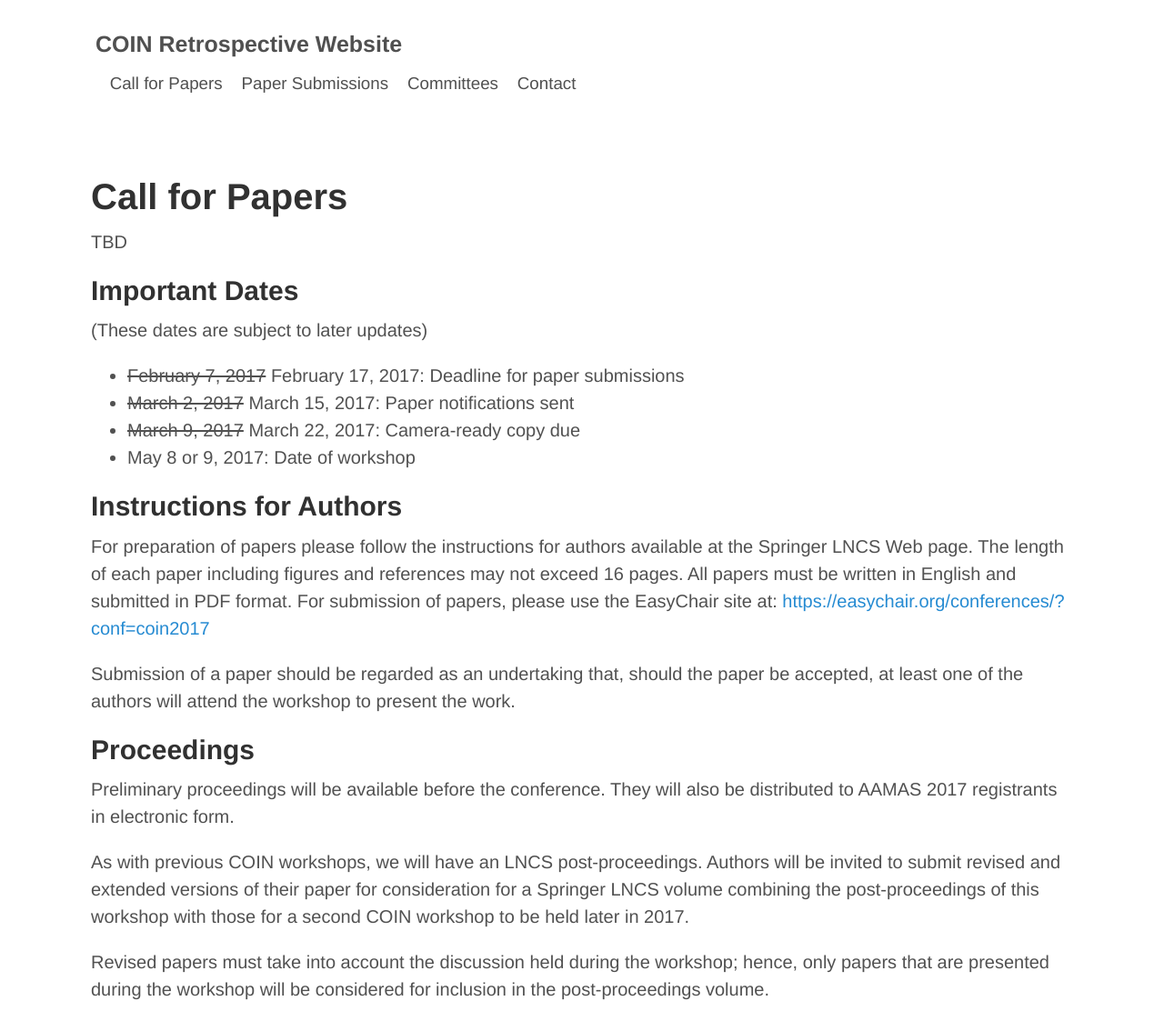
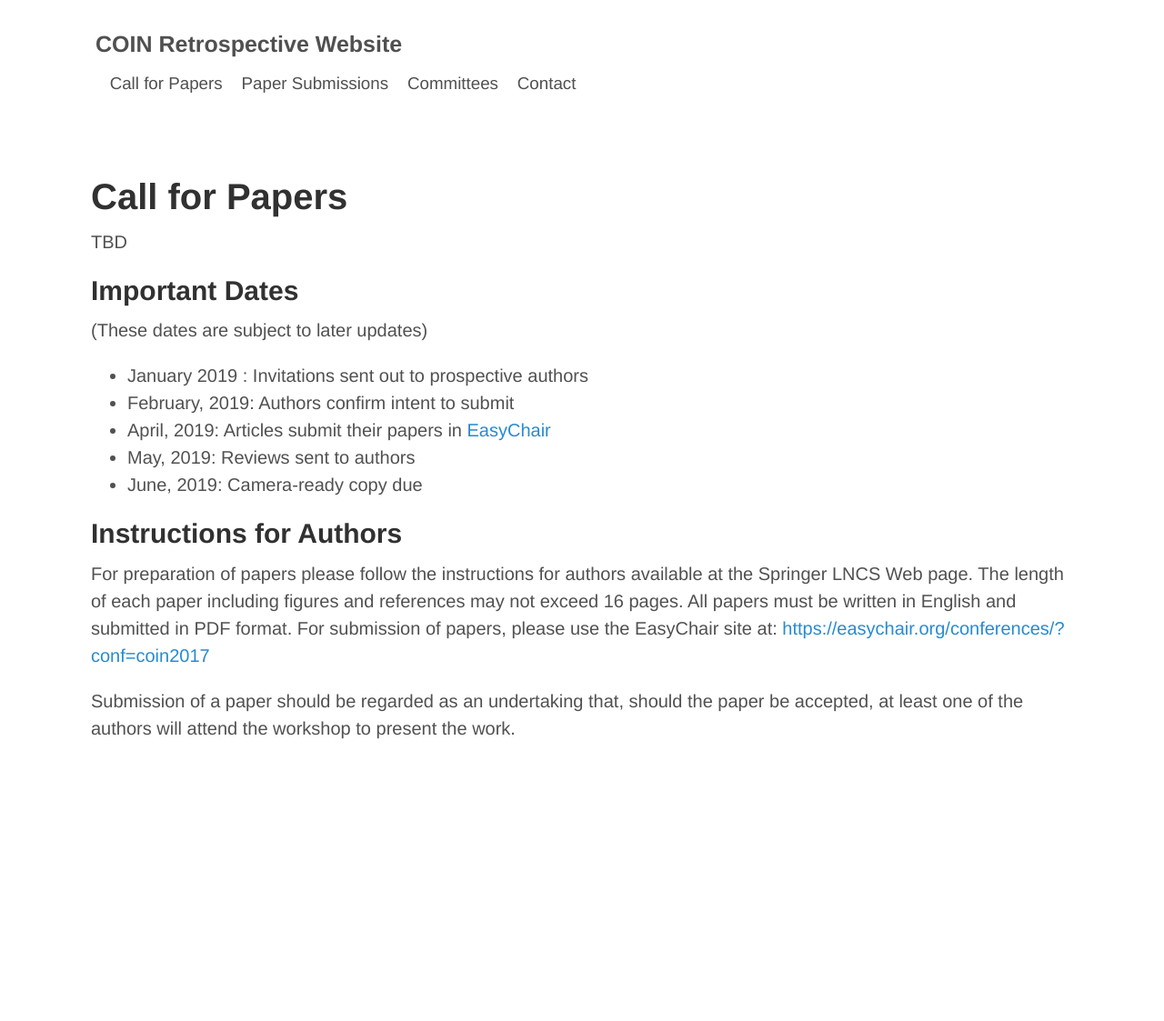
Before and after one commit to coin-workshop/coin-retrospective, a Jekyll site: the page built from call_for_papers.md, in a window 1280 px wide. Shown: the whole page at 91% size. Built offline with Jekyll 4.4.1, drawn with Linux system fonts in a browser that asks for light colours; after the commit the page ends 900 px from its top, so only the background shows below that.

Commit message:
Clarified CFP.

```diff
--- a/call_for_papers.md
+++ b/call_for_papers.md
@@ -11,10 +11,11 @@ TBD
 ## Important Dates
 (These dates are subject to later updates)
 
-- ~~February 7, 2017~~ February 17, 2017: Deadline for paper submissions
-- ~~March 2, 2017~~ March 15, 2017: Paper notifications sent
-- ~~March 9, 2017~~ March 22, 2017: Camera-ready copy due
-- May 8 or 9, 2017: Date of workshop
+- January 2019 : Invitations sent out to prospective authors
+- February, 2019: Authors confirm intent to submit
+- April, 2019: Articles submit their papers in [EasyChair](http://www.easychair.org/coin-10years)
+- May, 2019: Reviews sent to authors
+- June, 2019: Camera-ready copy due
 
 
 ## Instructions for Authors
@@ -22,13 +23,3 @@ TBD
 For preparation of papers please follow the instructions for authors available at the Springer LNCS Web page. The length of each paper including figures and references may not exceed 16 pages. All papers must be written in English and submitted in PDF format. For submission of papers, please use the EasyChair site at:  [https://easychair.org/conferences/?conf=coin2017](https://easychair.org/conferences/?conf=coin2017)
 
 Submission of a paper should be regarded as an undertaking that, should the paper be accepted, at least one of the authors will attend the workshop to present the work.
-
-## Proceedings
-
-Preliminary proceedings will be available before the conference. They will also be distributed to AAMAS 2017 registrants in electronic form.
-
-
-As with previous COIN workshops, we will have an LNCS post-proceedings. Authors will be invited to submit revised and extended versions of their paper for consideration for a Springer LNCS volume combining the post-proceedings of this workshop with those for a second COIN workshop to be held later in 2017.
-
-
-Revised papers must take into account the discussion held during the workshop; hence, only papers that are presented during the workshop will be considered for inclusion in the post-proceedings volume.
```
